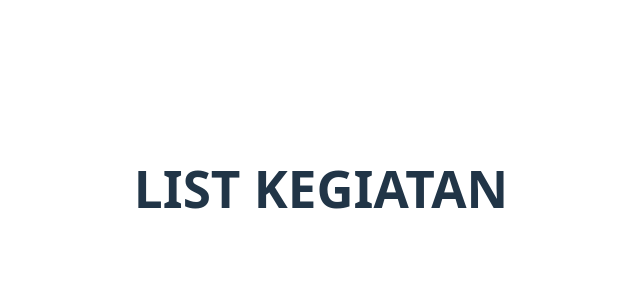
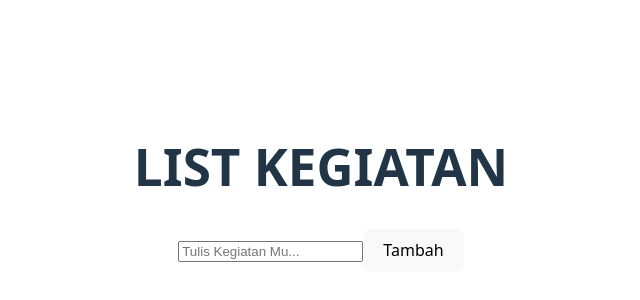
Before and after one commit to FianAndikaPutra/uts-pbk, a Vue app: page / in a window 1280 px wide. Shown: the part 212-512 px from the top of the page, without its empty margins (319-959 px from the left). Built offline with nearby package versions, Linux system fonts and the light colour scheme.

Commit message:
Menambahkan kolom input dan button

```diff
--- a/src/App.vue
+++ b/src/App.vue
@@ -1,13 +1,23 @@
 <template>
   <div>
     <h1>LIST KEGIATAN</h1>
+
+    <div>
+      <input v-model="newTask" placeholder="Tulis Kegiatan Mu..." />
+      <button @click="addTask">Tambah</button>
+    </div>
   </div>
 </template>
 
 <script setup>
+import { ref } from 'vue'
 
+const newTask = ref('')
+
+function addTask() {
+  console.log('Tambah:', newTask.value)
+}
 </script>
 
 <style scoped>
-
 </style>
```
